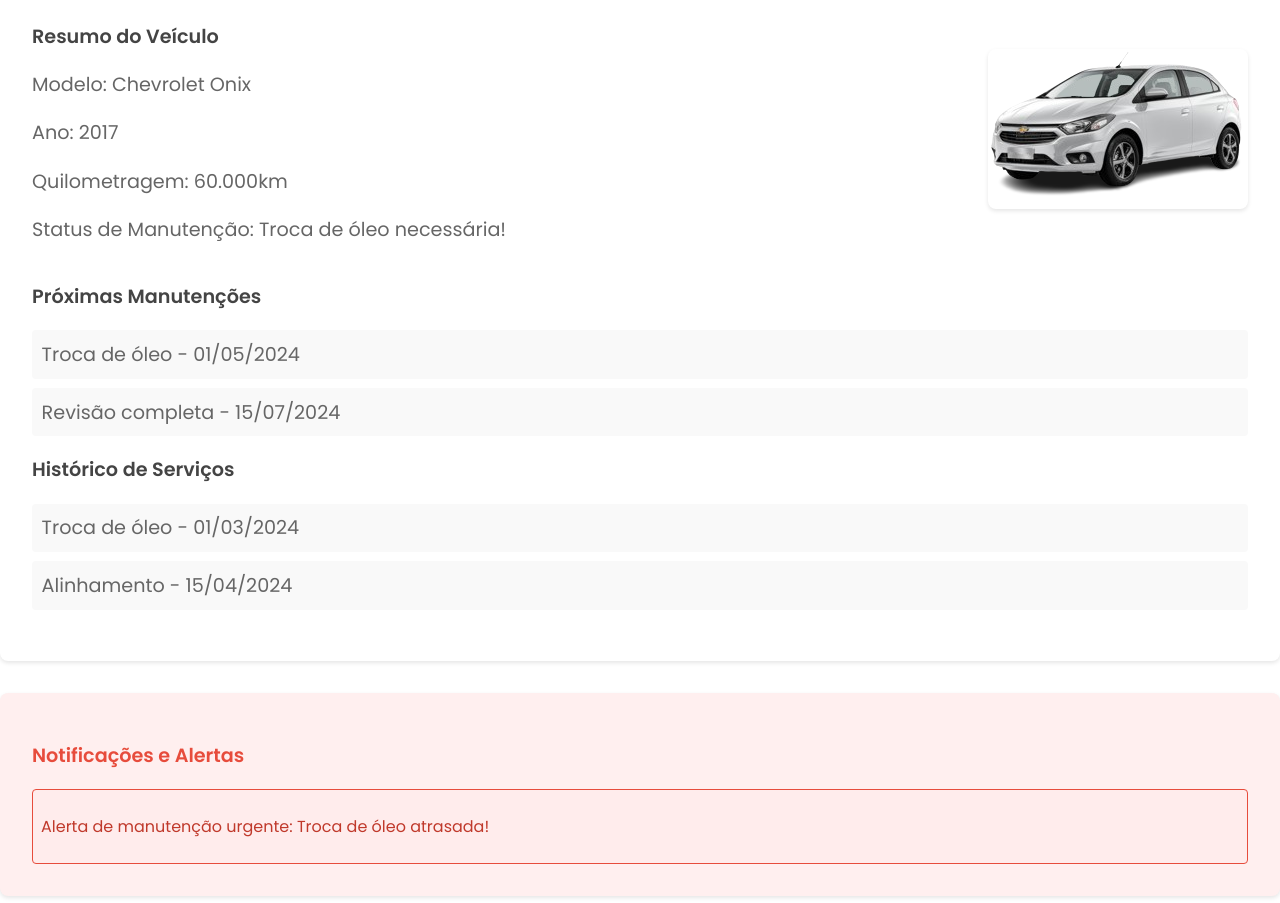
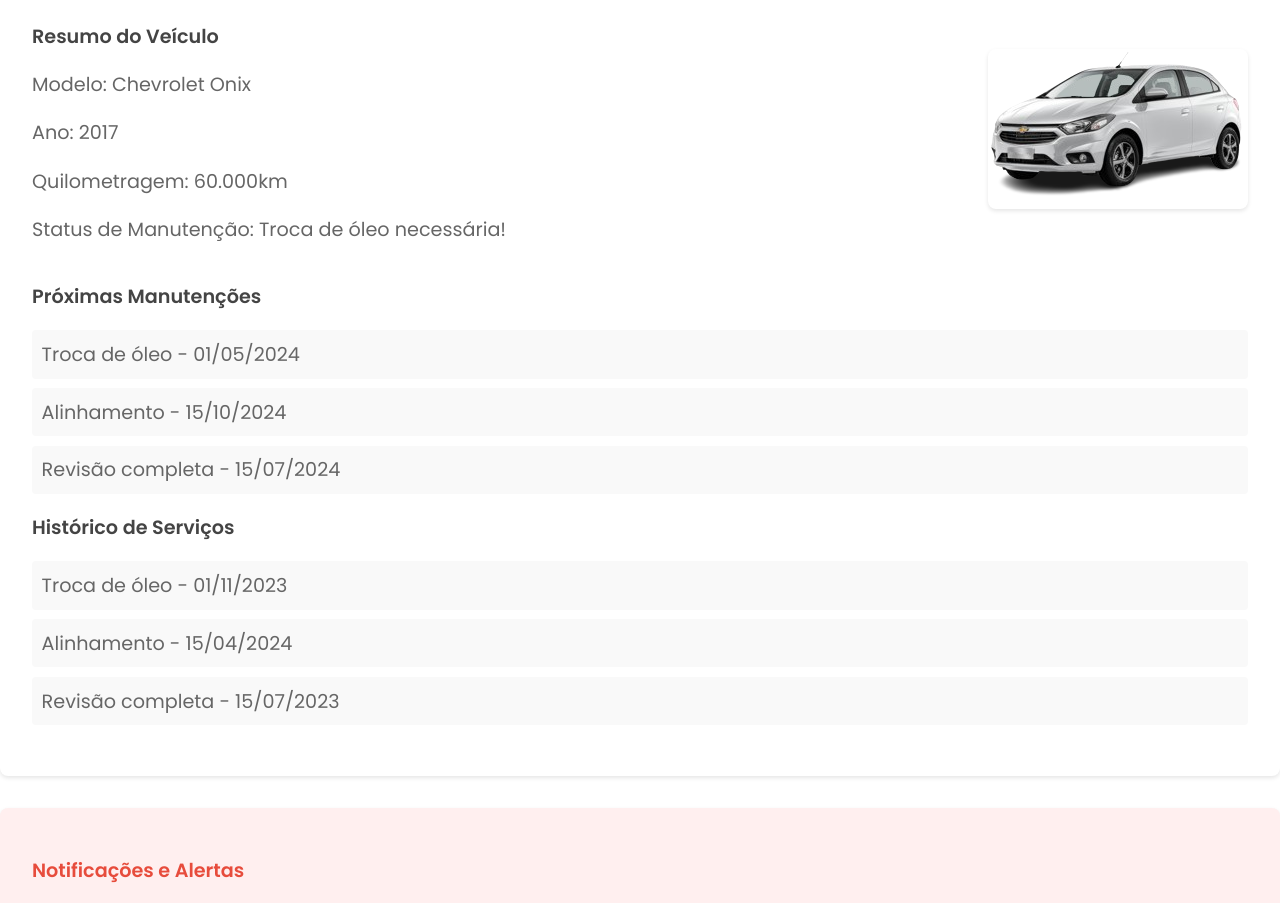
Before and after one commit to Auto-Care-ltda/autocare, a plain HTML site: page pagina_principal.html in a window 1280 px wide. Shown: the part 323-1226 px from the top of the page. Drawn offline with Linux system fonts and the light colour scheme; some packages are replaced by stand-ins of ours.

Commit message:
Update pagina_principal.html

```diff
--- a/pagina_principal.html
+++ b/pagina_principal.html
@@ -43,6 +43,7 @@
                 <h3>Próximas Manutenções</h3>
                 <ul>
                     <li>Troca de óleo - 01/05/2024</li>
+                    <li>Alinhamento - 15/10/2024</li>
                     <li>Revisão completa - 15/07/2024</li>
                 </ul>
             </div>
@@ -50,8 +51,9 @@
             <div class="historico-servicos">
                 <h3>Histórico de Serviços</h3>
                 <ul>
-                    <li>Troca de óleo - 01/03/2024</li>
+                    <li>Troca de óleo - 01/11/2023</li>
                     <li>Alinhamento - 15/04/2024</li>
+                    <li>Revisão completa - 15/07/2023</li>
                 </ul>
             </div>
         </section>
```
